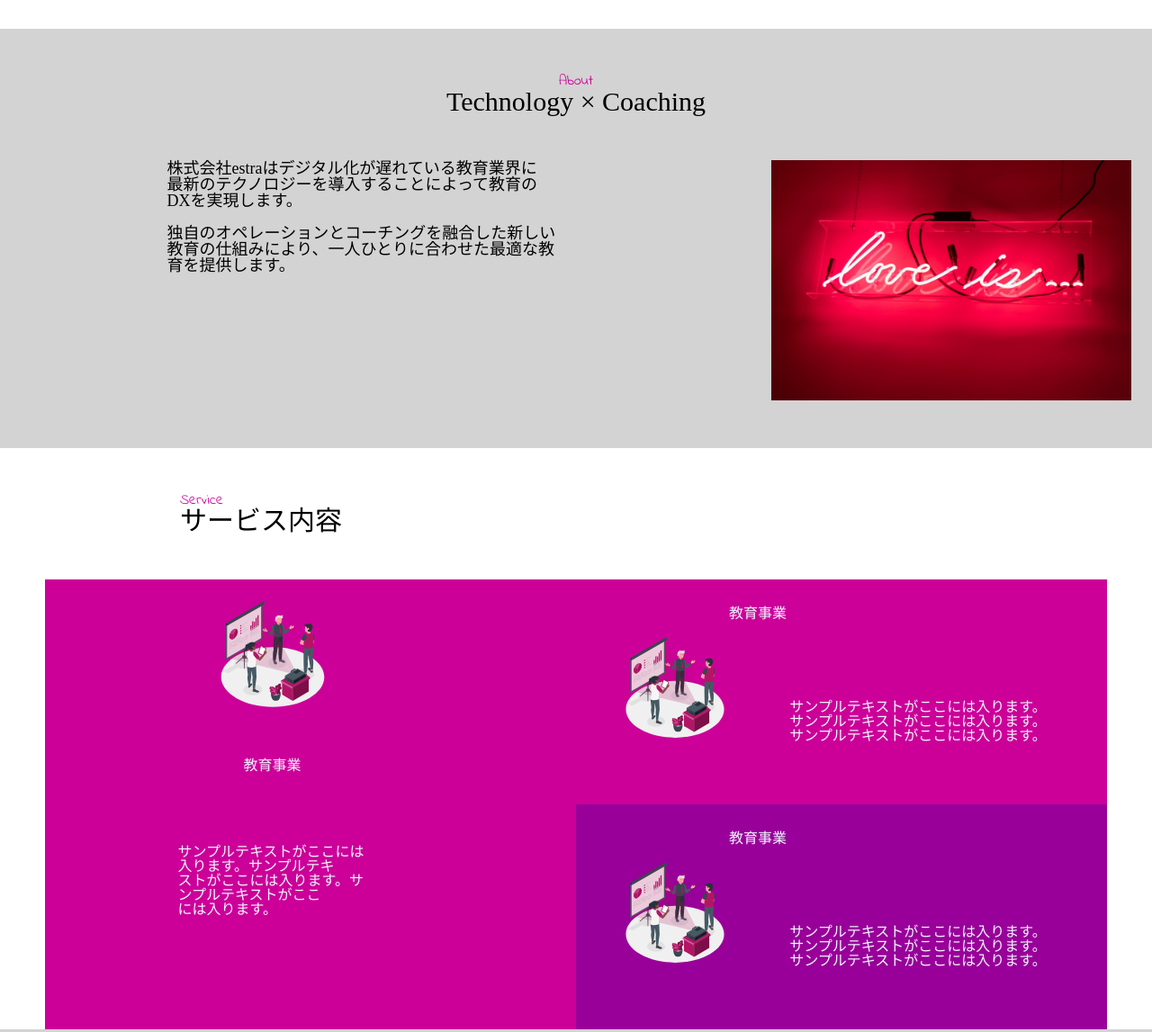
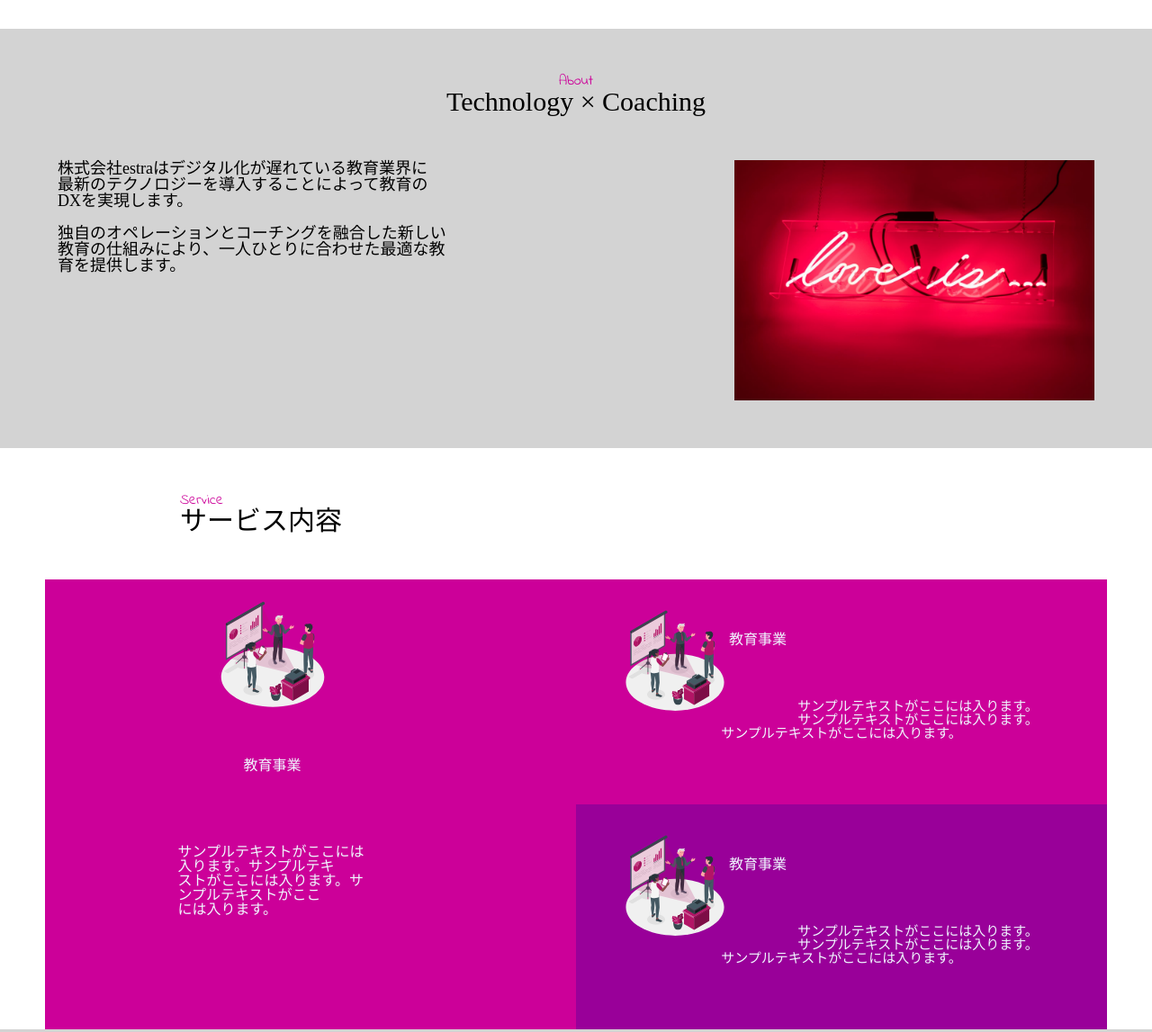
Before and after one commit to yuzu-anzu/20230609_coachtech_lp, a plain HTML site: page index.html in a window 1280 px wide. Shown: the part 1200-2347 px from the top of the page at 90% size. Drawn offline with Linux system fonts and the light colour scheme.

Commit message:
よろしくお願い致します

```diff
--- a/css/style.css
+++ b/css/style.css
@@ -146,12 +146,13 @@ li {
 
 .about-item {
     padding-top: 50px;
+    padding-left: 5%;
+    padding-right: 5%;
     display: flex;
-    margin-left: 10%;
+    justify-content: space-between;
 }
 
 .about-item-text {
-    margin-left: 5%;
     font-size: 18px;
 }
 
@@ -161,7 +162,7 @@ li {
 
 .about-item__img img {
     width: 400px;
-    margin-left: 60%;
+
 }
 
 .service {
@@ -215,15 +216,15 @@ li {
 }
 
 .box2-grid__parent-lead {
-    margin: 5% 15% 15% 5%;
+    padding: 10%;
     color: aliceblue;
     width: auto;
 }
 
 .box2-grid__parent-text {
-    margin-left: 50px;
     color: aliceblue;
     text-align: center;
+    font-size: 15px;
 }
 
 .box3 {
@@ -240,13 +241,13 @@ li {
 }
 
 .box3-grid__parent-lead {
-    margin: 5% 15% 15% 5%;
+    padding: 10%;
     color: aliceblue;
     width: auto;
 }
 
 .box3-grid__parent-text {
-    margin-left: 50px;
+    font-size: 15px;
     color: aliceblue;
     text-align: center;
 }
```
